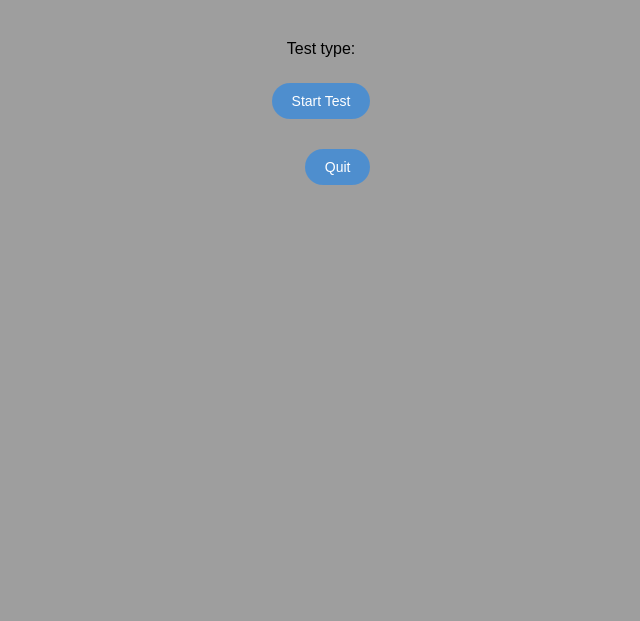
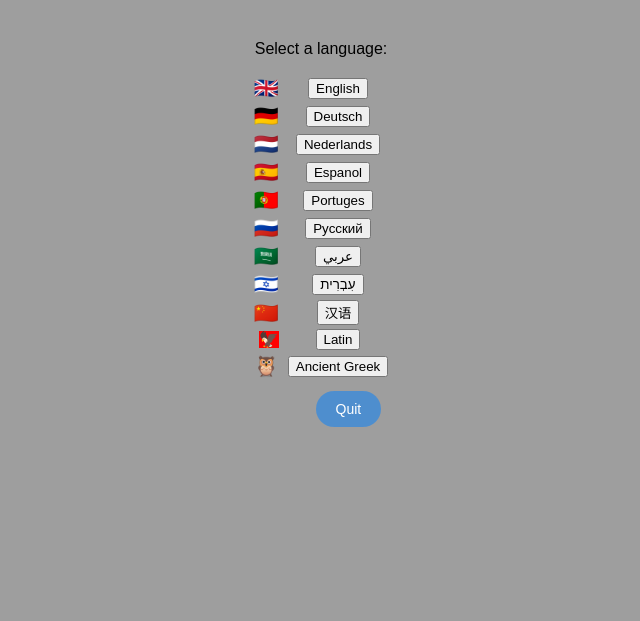
Before and after one commit to Benoit-78/vocabulary, a FastAPI app: template src/templates/guest/settings.html in a window 1280 px wide. Shown: the top 621 px of the page, without its empty margins (319-959 px from the left). Run offline with FastAPI, Linux system fonts and the light colour scheme; the template is opened without the code that fills it: most values are stand-ins (such as "Sample title", 1, 10 or a date in 2020); parts of the project's set-up code (start-up, migrations or seed data) failed here and were passed over.

Commit message:
ENH: propose different languages to guest user

```diff
--- a/src/static/scripts/guest.js
+++ b/src/static/scripts/guest.js
@@ -7,12 +7,15 @@ document.addEventListener(
 );
 
 
-function sendUserSettings(token) {
+function sendGuestSettings(token, language) {
     fetch(
         `/guest/save-interro-settings?token=${token}`,
         {
             method: "POST",
-            headers: {"Content-Type": "application/json"}
+            headers: {"Content-Type": "application/json"},
+            body: JSON.stringify({
+                language: language
+            })
         }
     )
     .then(response => {
@@ -25,7 +28,7 @@ function sendUserSettings(token) {
         startTest(token)
     })
     .catch(error => {
-        console.error("Error sending user answer:", error);
+        console.error("Error sending guest settings:", error);
     });
 }
 
--- a/src/static/styles/main.css
+++ b/src/static/styles/main.css
@@ -77,3 +77,8 @@ input {
     margin-bottom: 10px;
     width: 100%;
 }
+
+
+.flag-latin {
+    background-color: red;
+}
--- a/src/templates/guest/settings.html
+++ b/src/templates/guest/settings.html
@@ -2,10 +2,9 @@
 <html>
 
 <head>
-    <title>Test Configuration</title>
+    <title>Discover the app</title>
     <link rel="stylesheet" type="text/css" href="/static/styles/main.css">
     <link rel="stylesheet" type="text/css" href="/static/styles/buttons.css">
-    <link rel="stylesheet" type="text/css" href="/static/styles/interro.css">
     <script type="text/javascript" src="/static/scripts/main.js"></script>
     <script type="text/javascript" src="/static/scripts/guest.js"></script>
 </head>
@@ -14,16 +13,64 @@
     <div class="container">
         <form>
             <div class="row">
-                <label for="test-type">Test type:</label>
+                <label for="test-type">Select a language:</label>
             </div>
         </form>
-        <div class="row">
-            <button class="button" onclick="sendUserSettings(`{{ token }}`)">Start Test</button>
-        </div>
+        <table>
+            <tbody>
+                <tr>
+                    <td><span class="flag">&#x1F1EC;&#x1F1E7;</span></td>
+                    <td><button onclick="sendGuestSettings(`{{ token }}`, `English`)">English</button></td>
+                </tr>
+                <tr>
+                    <td><span class="flag">&#x1F1E9;&#x1F1EA;</span></td>
+                    <td><button onclick="sendGuestSettings(`{{ token }}`, `Deutsch`)">Deutsch</button></td>
+                </tr>
+                <tr>
+                    <td><span class="flag">&#x1F1F3;&#x1F1F1;</span></td>
+                    <td><button onclick="sendGuestSettings(`{{ token }}`, `Nederlands`)">Nederlands</button></td>
+                </tr>
+                <tr>
+                    <td><span class="flag">&#x1F1EA;&#x1F1F8;</span></td>
+                    <td><button onclick="sendGuestSettings(`{{ token }}`, `Espanol`)">Espanol</button></td>
+                </tr>
+                <tr>
+                    <td><span class="flag">&#x1F1F5;&#x1F1F9;</span></td>
+                    <td><button onclick="sendGuestSettings(`{{ token }}`, `Portugues`)">Portuges</button></td>
+                </tr>
+                <tr>
+                    <td><span class="flag">&#x1F1F7;&#x1F1FA;</span></td>
+                    <td><button onclick="sendGuestSettings(`{{ token }}`, `Russkyi`)">Pусский</button></td>
+                </tr>
+                <tr>
+                    <td><span class="flag">&#x1F1F8;&#x1F1E6;</span></td>
+                    <td><button onclick="sendGuestSettings(`{{ token }}`, `Arabiyya`)">عربي</button></td>
+                </tr>
+                <tr>
+                    <td><span class="flag">&#x1F1EE;&#x1F1F1;</span></td>
+                    <td><button onclick="sendGuestSettings(`{{ token }}`, `Ivrit`)">עִבְרִית</button></td>
+                </tr>
+                <tr>
+                    <td><span class="flag">&#x1F1E8;&#x1F1F3;</span></td>
+                    <td><button onclick="sendGuestSettings(`{{ token }}`, `Chinese`)">汉语</button></td>
+                </tr>
+                <tr>
+                    <td><span class="flag-latin">&#x1F985;</span></td>
+                    <td><button onclick="sendGuestSettings(`{{ token }}`, `Latin`)">Latin</button></td>
+                </tr>
+                <tr>
+                    <td><span class="flag">&#x1F989;</span></td>
+                    <td><button onclick="sendGuestSettings(`{{ token }}`, `Greek`)">Ancient Greek</button></td>
+                </tr>
+            </tbody>
+        </table>
+
         <div class="row">
             <button class="button quit-button" onclick="goToRoot()">Quit</button>
         </div>
+
     </div>
+
 </body>
 
 </html>
--- a/src/templates/welcome.html
+++ b/src/templates/welcome.html
@@ -10,6 +10,7 @@
 </head>
 
 <body>
+    <div>
         <div class="container">
 
             <h1>Vocabulary</h1>
@@ -25,6 +26,8 @@
             </div>
 
         </div>
+        <p>Do NOT store any sensitive data on this app!</p>
+    </div>
 </body>
 
 </html>
```
Also changed, not shown: src/routers/guest.py (+3 -6 lines), data/queries/databases/guest.sql. Lines whose indentation alone changed are shown as unchanged.
